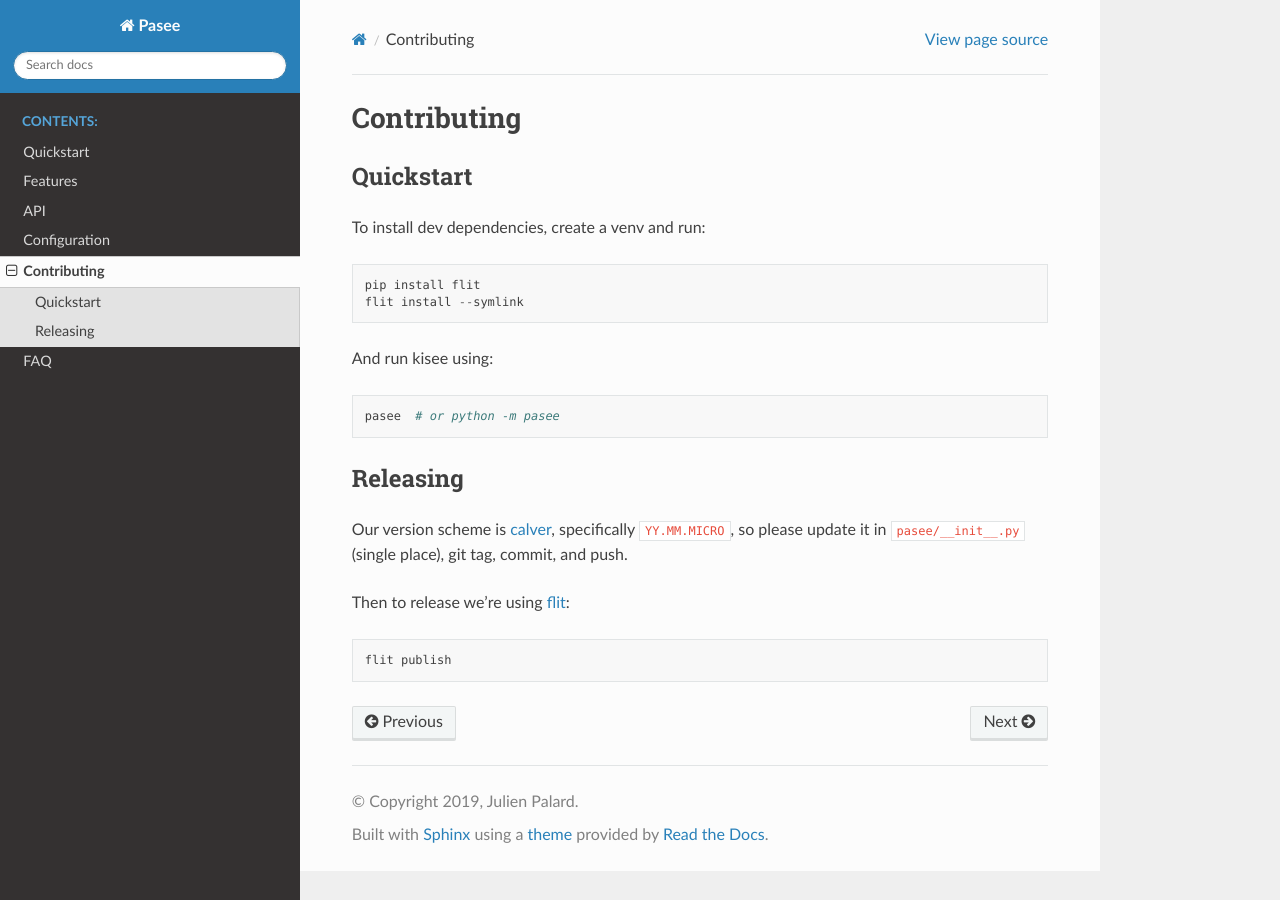
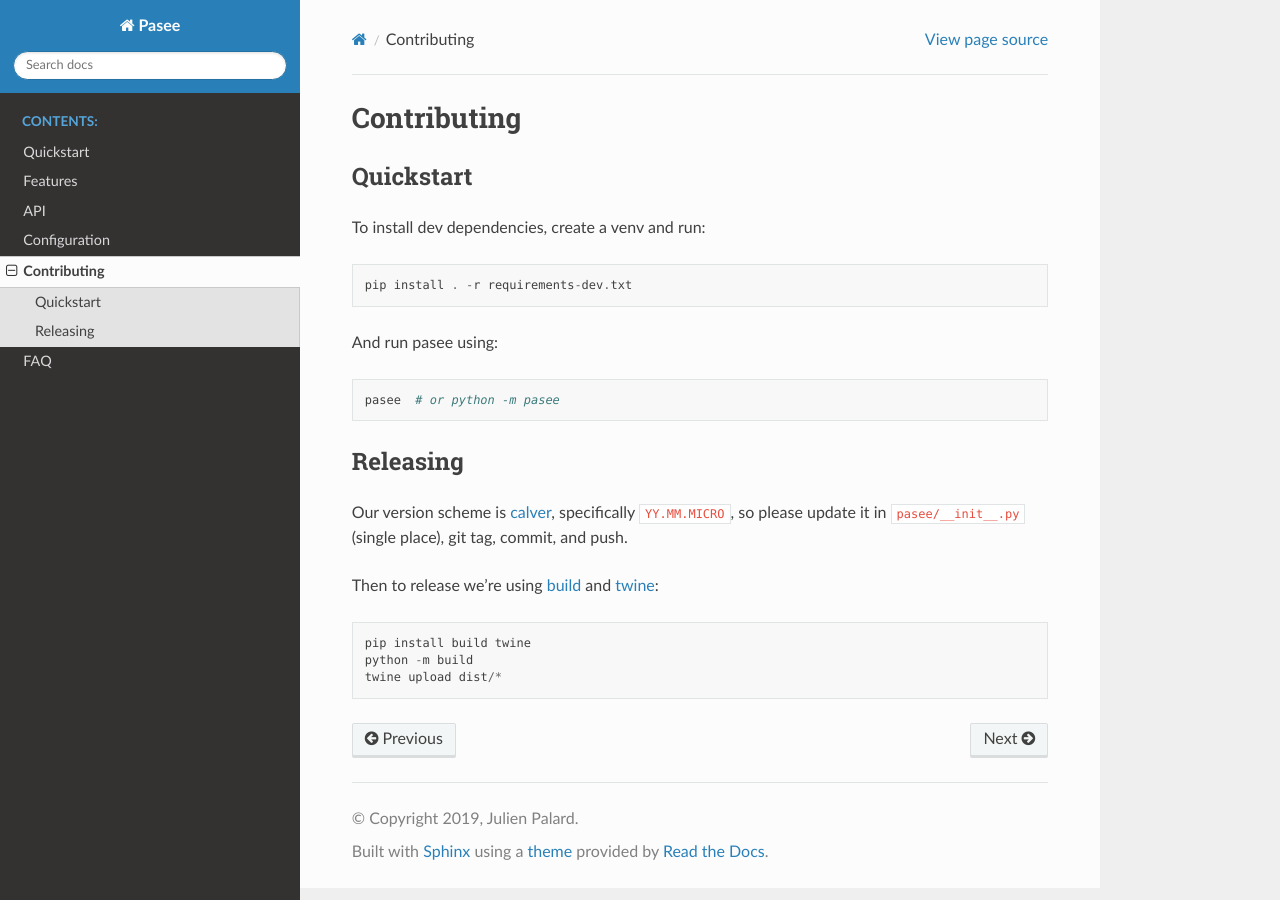
Before and after one commit to meltygroup/pasee, a Sphinx documentation site: the page built from docs/contributing.rst, in a window 1280 px wide. Built offline with Sphinx 7.4.7 and the Read the Docs theme 2.0.0, drawn with Linux system fonts in a browser that asks for light colours.

Commit message:
Docs: update contributing information

```diff
--- a/docs/contributing.rst
+++ b/docs/contributing.rst
@@ -6,10 +6,9 @@
 
 To install dev dependencies, create a venv and run::
 
-  pip install flit
-  flit install --symlink
+  pip install . -r requirements-dev.txt
 
-And run kisee using::
+And run pasee using::
 
   pasee  # or python -m pasee
 
@@ -21,6 +20,8 @@
 ``YY.MM.MICRO``, so please update it in ``pasee/__init__.py`` (single
 place), git tag, commit, and push.
 
-Then to release we're using `flit <https://flit.readthedocs.io>`__::
+Then to release we're using `build <https://pypa-build.readthedocs.io/>`__ and `twine <https://twine.readthedocs.io/>`__::
 
-  flit publish
+  pip install build twine
+  python -m build
+  twine upload dist/*
```
